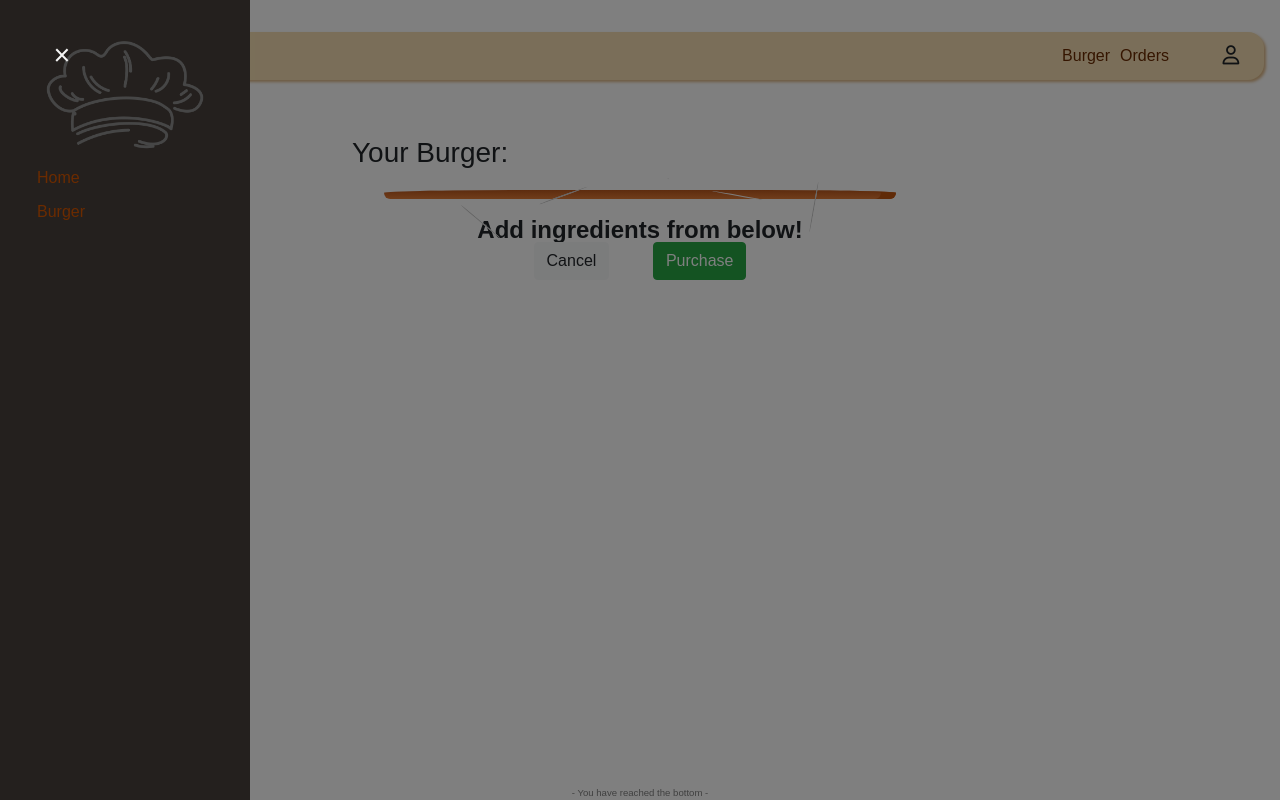
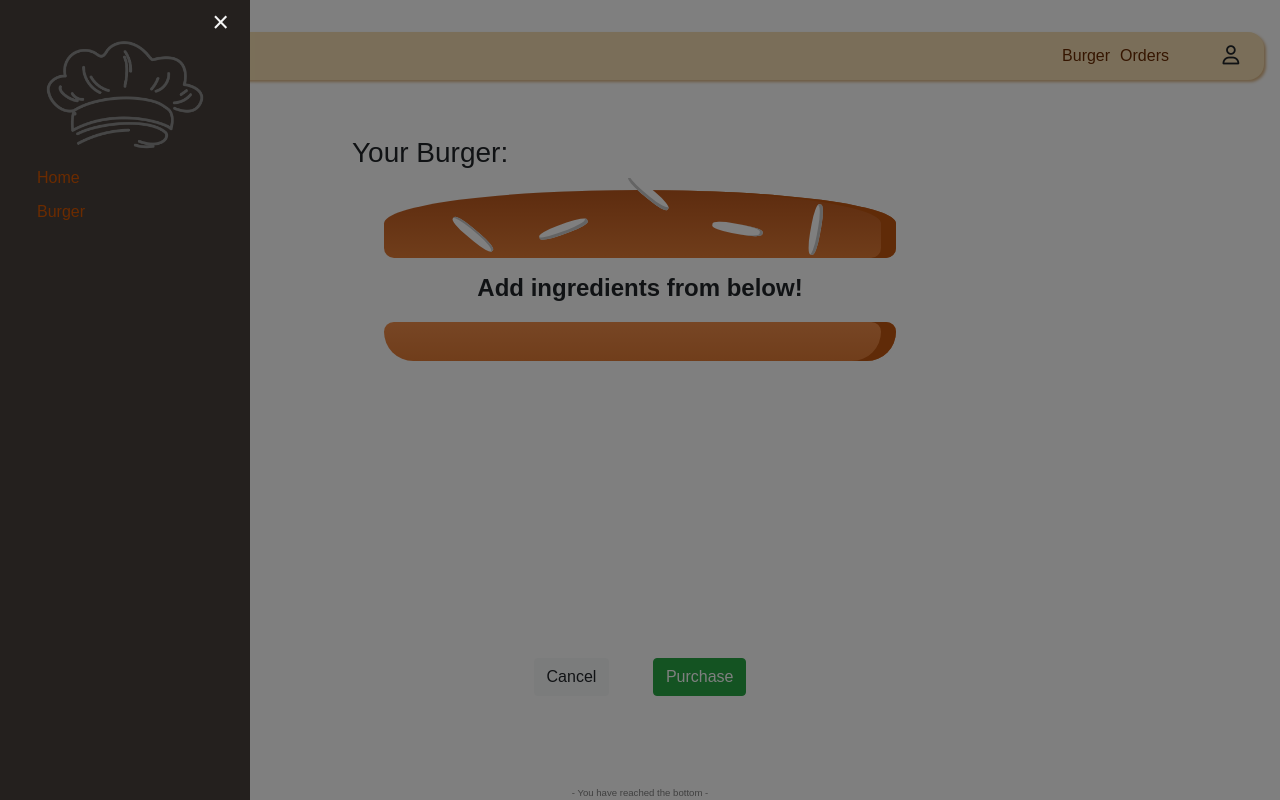
Before and after one commit to JunboJ/burgerbuilder-react, a React (Create React App) app: page /checkout in a window 1280 px wide. Both pictures are taken after a click on the element 62 px from the left and 56 px from the top of the page. Built offline with nearby package versions, Linux system fonts and the light colour scheme; a web font is replaced by a local one.

Commit message:
front-end updates

```diff
--- a/src/components/Burger/Burger.js
+++ b/src/components/Burger/Burger.js
@@ -10,7 +10,7 @@ const Burger = props => {
     const context = useContext(EditIngredientContext);
     let data = null;
     if (props.match) {
-        data = props.match.url == '/checkout' ? props.ing : context;
+        data = props.match.url === '/checkout' ? props.ing : context;
     } else {
         data = context;
     }
--- a/src/components/Nav/NavBar/NavBar.js
+++ b/src/components/Nav/NavBar/NavBar.js
@@ -4,11 +4,10 @@ import Logo from '../../UI/Logo/Logo';
 import NavBarItem from './NavBarItem/NavBarItem';
 
 const NavBar = props => {
-    const logoBtn = props.showSideBar ? <div className={classes.closeBtn_wrapper}><p className={classes.closeBtn}>&times;</p></div> : <Logo slogan="Build Yourself" />;
     return (
         <div className={classes.NavBar}>
             <div onClick={props.logoClicked} className={classes.logoBtnBehaviour}>
-                {logoBtn}
+                <Logo slogan="Build Yourself" />
             </div>
             <nav className={classes.NavItemsWrapper}>
                 <NavBarItem link='/'>Burger</NavBarItem>
--- a/src/components/Nav/NavBar/NavBar.module.css
+++ b/src/components/Nav/NavBar/NavBar.module.css
@@ -23,7 +23,6 @@
     justify-content: center;
     align-items: center;
     cursor: pointer;
-    z-index: 400;
     width: 60px;
     height: auto;
 }
@@ -40,19 +39,6 @@
     margin-right: 0.5rem;
 }
 
-.closeBtn_wrapper {
-    height: 100%;
-    display: flex;
-    align-items: center;
-}
-
-.closeBtn {
-    font-size: 1.8rem;
-    color: whitesmoke;
-    height: auto;
-    margin: 0;
-}
-
 @media only screen and ( max-width: 450px ) {
     .NavItemsWrapper {
         display: none;
--- a/src/components/Nav/SideBar/SideBar.js
+++ b/src/components/Nav/SideBar/SideBar.js
@@ -13,6 +13,7 @@ const SideBar = props => {
         <Aux>
             <Backdrop show={props.show} clicked={props.clicked} />
             <div className={sideBarClass}>
+                <button type='button' className={classes.closeBtn_wrapper} onClick={props.clicked}><p className={classes.closeBtn}>&times;</p></button>
                 <div className={classes.SideBarLogoWrapper}>
                     <LogoIcon ></LogoIcon>
                 </div>
--- a/src/components/Nav/SideBar/SideBar.module.css
+++ b/src/components/Nav/SideBar/SideBar.module.css
@@ -34,12 +34,39 @@
     margin: 5px 0;
 }
 
+.closeBtn_wrapper {
+    background: none;
+    border: none;
+    position: absolute;
+    right: 15px;
+    top: 0;
+}
+
+.closeBtn_wrapper:hover {
+    cursor: pointer;
+}
+
+.closeBtn {
+    font-size: 1.8rem;
+    color: whitesmoke;
+    height: auto;
+    margin: 0;
+}
+
 @keyframes openSideBar {
-    from {width: 0px;}
-    to {width: 250px;}
+    from {
+        width: 0px;
+    }
+    to {
+        width: 250px;
+    }
 }
 
 @keyframes closeSideBar {
-    from {width: 250px;}
-    to {width: 0px;}
+    from {
+        width: 250px;
+    }
+    to {
+        width: 0px;
+    }
 }
--- a/src/components/Order/CheckoutSum/CheckoutSum.js
+++ b/src/components/Order/CheckoutSum/CheckoutSum.js
@@ -53,18 +53,19 @@ const CheckoutSum = props => {
         //     });
     }
 
-    const parseUrl = () => {
-        const query = new URLSearchParams(props.location.search);
-        return query;
-    }
-
     useEffect(() => {
         let data = {
             ingredients: {},
             totalPrice: null
         };
+
+        const parseUrl = () => {
+            const query = new URLSearchParams(props.location.search);
+            return query;
+        }
+
         const query = parseUrl();
-        console.log(query.entries().next());
+
         query.forEach((index, val) => {
             console.log(index, val);
             val === 'tp' ? data['totalPrice'] = parseInt(index) : data['ingredients'][val] = parseFloat(index);
@@ -75,7 +76,7 @@ const CheckoutSum = props => {
     return (
         <div className={classes.CheckoutSum_wrapper}>
             <h3 className={classes.SectionTitle_h2}>Your Burger: </h3>
-            <div>
+            <div className={classes.CheckoutBurger_wrapper}>
                 <Burger ing={dataState} />
             </div>
             <div className={classes.BtnSet_wrapper}>
--- a/src/components/Order/CheckoutSum/CheckoutSum.module.css
+++ b/src/components/Order/CheckoutSum/CheckoutSum.module.css
@@ -1,8 +1,11 @@
 .CheckoutSum_wrapper {
     display: flex;
     flex-direction: column;
-    justify-content: center;
     transition: width ease-in-out;
+}
+
+.CheckoutBurger_wrapper {
+    height: 60vh;
 }
 
 .SectionTitle_h2 {
--- a/src/components/Order/CheckoutSum/ContactInfo/ContactInfo.module.css
+++ b/src/components/Order/CheckoutSum/ContactInfo/ContactInfo.module.css
@@ -4,8 +4,9 @@
 }
 
 .Contact_wrapper {
-    border-left: 2px solid rgba(0, 0, 0, 0.2);
+    margin: 1rem;
+    border: 2px solid rgba(0, 0, 0, 0.2);
     border-radius: 1rem;
-    padding-left: 2rem;
+    padding: 2rem;
     transition: width ease-in-out;
 }
--- a/src/components/UI/Modal/Modal.js
+++ b/src/components/UI/Modal/Modal.js
@@ -9,10 +9,10 @@ const ModalComponent = props => {
         console.log('modal updated');
     })
 
-    let buttonText = props.primaryBtnName
-    if (props.loading) {
-        buttonText = <Spinner ver='white' />;
-    }
+    // let buttonText = props.primaryBtnName
+    // if (props.loading) {
+    //     buttonText = <Spinner ver='white' />;
+    // }
 
 
     return (
--- a/src/containers/Builder/Builder.js
+++ b/src/containers/Builder/Builder.js
@@ -1,6 +1,5 @@
 import React, { Component } from 'react';
 
-import Aux from '../../hoc/Auxiliary/Auxiliary';
 import Burger from '../../components/Burger/Burger';
 import Controllers from '../../components/Burger/Controllers/Controllers';
 import EditIngredientContext from '../../context/editIngredient-context';
--- a/src/containers/Checkout/Checkout.js
+++ b/src/containers/Checkout/Checkout.js
@@ -8,9 +8,6 @@ import classes from './Checkout.module.css';
 
 const Checkout = props => {
     console.log(props);
-    const [posState, setPosState] = useState({
-        checkoutBurger: false
-    });
 
     return (
         <div className={classes.pageWrapper}>
--- a/src/containers/Checkout/Checkout.module.css
+++ b/src/containers/Checkout/Checkout.module.css
@@ -1,4 +1,5 @@
 .pageWrapper {
     display: flex;
+    flex-wrap: wrap;
     justify-content: center;
 }
```
